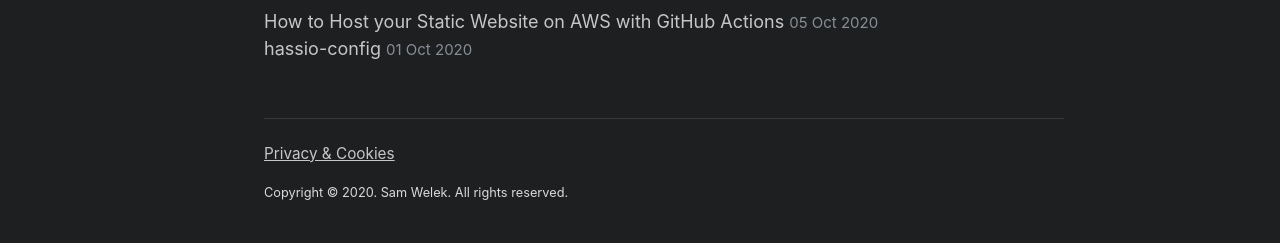
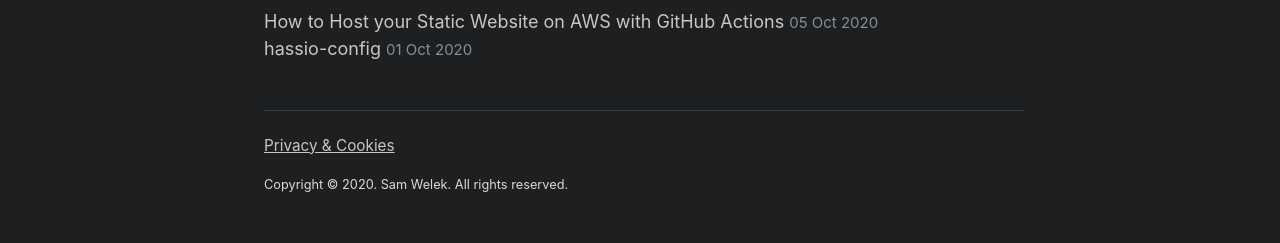
Before and after one commit to tiberiushunter/samwelek.co.uk, a Jekyll site: the page built from src/_posts/blog/2020-10-01-hello-world.md, in a window 1280 px wide. Shown: the part 1830-2073 px from the top of the page. Built offline with Jekyll 4.4.1, drawn with Linux system fonts in a browser that asks for light colours; emoji names are drawn with the system emoji font.

Commit message:
Footer fix

```diff
--- a/src/_sass/components/_footer.scss
+++ b/src/_sass/components/_footer.scss
@@ -9,7 +9,7 @@
 
 	position: absolute;
   bottom: 0;
-  width: 100%;
+  width: 95%;
   height: 5rem;
 }
 
--- a/src/_sass/layout/_layout.scss
+++ b/src/_sass/layout/_layout.scss
@@ -13,7 +13,7 @@
 }
 
 .content-container {
-  padding-bottom: 10rem;    /* Footer height */
+  padding-bottom: 5rem;    /* Footer height */
 }
 
 
--- a/src/_sass/pages/_posts.scss
+++ b/src/_sass/pages/_posts.scss
@@ -81,10 +81,9 @@
 
 // Related posts
 .related {
-  margin-bottom: var(--spacer-2);
   border-top: 1px solid var(--border-color);
   margin-top: var(--spacer-2);
-
+  padding-bottom: 5rem;
 }
 
 .related-posts {
```
